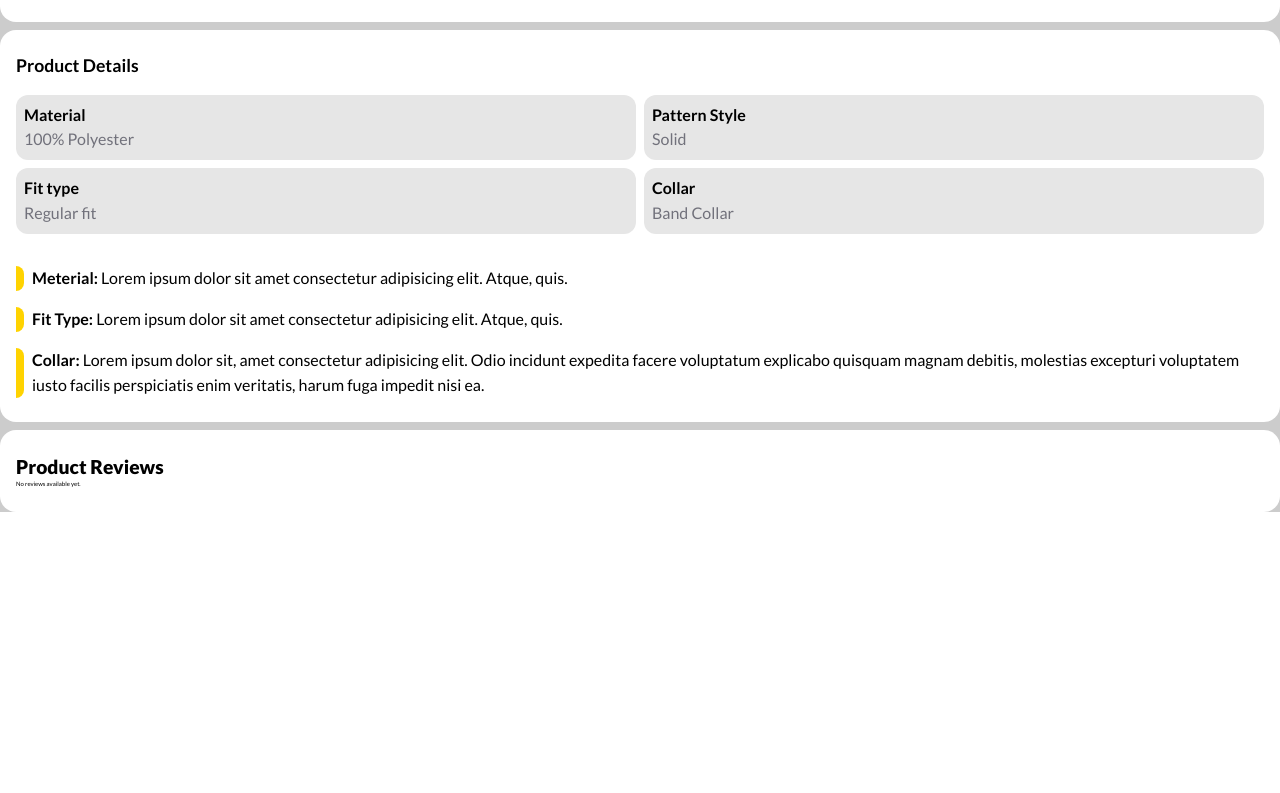
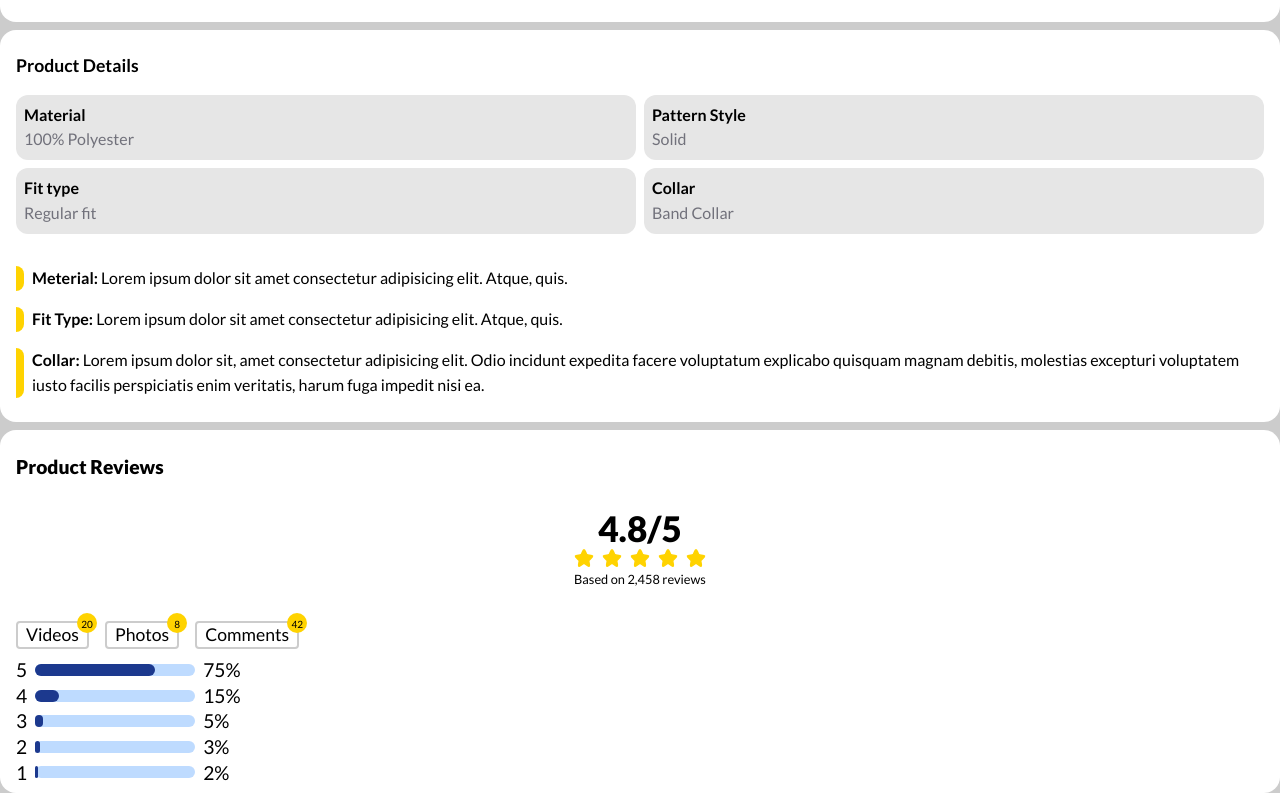
Before and after one commit to Meshil-Maring/e-commerce, a React (Vite) app in the folder client/: page /product-details/1 in a window 1280 px wide. Shown: the part 1457-2250 px from the top of the page. Before the commit the page ends 1969 px from the top, so only its background shows below. Built offline with nearby package versions, Linux system fonts and the light colour scheme.

Commit message:
Comment to push

```diff
--- a/client/src/components/mobile/product-details/Product-review.jsx
+++ b/client/src/components/mobile/product-details/Product-review.jsx
@@ -1,9 +1,61 @@
+import StartIcon from "../../../assets/icons/Star";
+import RatingRate from "../../shared/RatingRate";
+
 const ProductReview = () => {
   return (
-    <div className="p-4">
-      <h2 className="text-2xl font-black">Product Reviews</h2>
-      <p>No reviews available yet.</p>
-    </div>
+    <>
+      <div className="flex flex-col gap-8 justify-center items-center">
+        <div className="w-full">
+          <h2 className="text-2xl p-4 font-black">Product Reviews</h2>
+
+          <div className="flex flex-col text-center w-full mt-4">
+            <p className="text-6xl font-extrabold">4.8/5</p>
+
+            <div className="flex gap-1 justify-center">
+              <StartIcon fill="var(--primary)" stroke="var(--primary)" />
+              <StartIcon fill="var(--primary)" stroke="var(--primary)" />
+              <StartIcon fill="var(--primary)" stroke="var(--primary)" />
+              <StartIcon fill="var(--primary)" stroke="var(--primary)" />
+              <StartIcon fill="var(--primary)" stroke="var(--primary)" />
+            </div>
+
+            <p className="text-sm">Based on 2,458 reviews</p>
+          </div>
+        </div>
+
+        {/* Rating */}
+        <div className="w-full px-4 flex flex-col justify-center items-start">
+          <div className="mb-2 flex gap-4">
+            <p className="text-xl border-2 w-fit px-2 rounded-[4px] border-[var(--white-200)] relative">
+              Videos
+              <p className="text-[10px] absolute top-[-10px] right-[-10px] bg-[var(--primary)] rounded-4xl  w-[20px] h-[20px] p-1 text-center">
+                20
+              </p>
+            </p>
+
+            <p className="text-xl border-2 w-fit px-2 rounded-[4px] border-[var(--white-200)] relative">
+              Photos
+              <p className="text-[10px] absolute top-[-10px] right-[-10px] bg-[var(--primary)] rounded-4xl  w-[20px] h-[20px] p-1 text-center">
+                8
+              </p>
+            </p>
+
+            <p className="text-xl border-2 w-fit px-2 rounded-[4px] border-[var(--white-200)] relative">
+              Comments
+              <p className="text-[10px] absolute top-[-10px] right-[-10px] bg-[var(--primary)] rounded-4xl  w-[20px] h-[20px] p-1 text-center">
+                42
+              </p>
+            </p>
+          </div>
+
+          <RatingRate star={5} percentage={75} />
+          <RatingRate star={4} percentage={15} />
+          <RatingRate star={3} percentage={5} />
+          <RatingRate star={2} percentage={3} />
+          <RatingRate star={1} percentage={2} />
+        </div>
+      </div>
+    </>
   );
 };
 
--- /dev/null
+++ b/client/src/components/shared/RatingRate.jsx
@@ -0,0 +1,17 @@
+const RatingRate = ({ star, percentage }) => {
+  return (
+    <div className="flex justify-start items-center gap-2">
+      <p className="text-2xl">{star}</p>
+
+      <div className="w-40 bg-blue-200 h-3 rounded-[900px]">
+        <div
+          className="bg-blue-900 h-3 rounded-4xl"
+          style={{ width: `${percentage}%` }}
+        ></div>
+      </div>
+      <p className="text-2xl">{percentage}%</p>
+    </div>
+  );
+};
+
+export default RatingRate;
```
